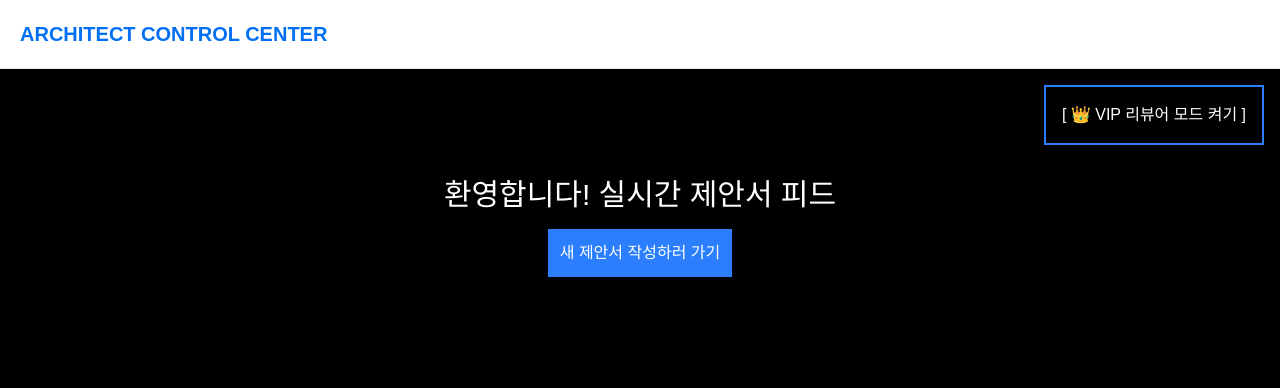
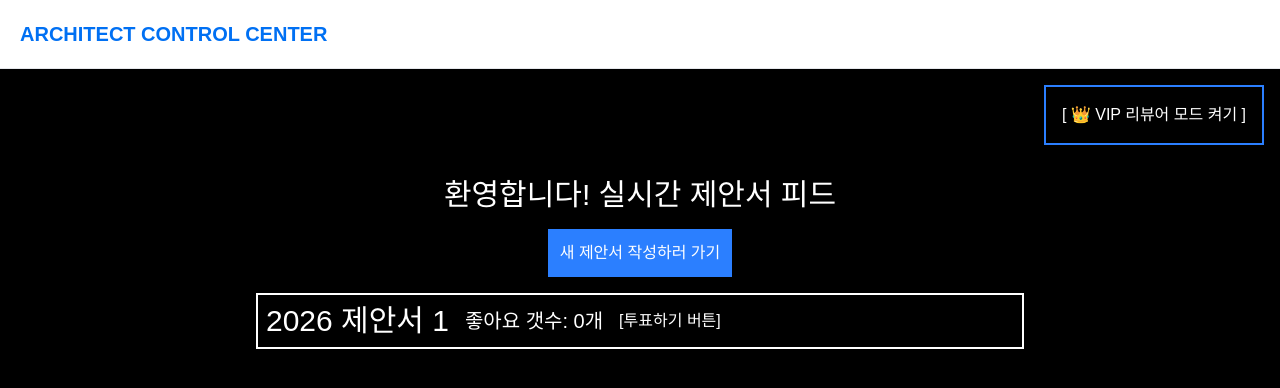
Before and after one commit to yunajoe/nextjs-master-class-part2-inflearn, a Next.js app: page /proposal in a window 1280 px wide. Shown: the top 388 px of the page. Built offline with nearby package versions, Linux system fonts and the light colour scheme; no server answers.

Commit message:
feat: cookies에 httpOnly, secure, path 속성 적용

```diff
--- a/src/app/proposal-action.ts
+++ b/src/app/proposal-action.ts
@@ -8,7 +8,13 @@ export async function proposalDarkModeActions() {
     const cookieStore = await cookies();
     const currentMode = cookieStore.get("mode")?.value ?? "light";
     const changeMode = currentMode === "dark" ? "light" : "dark";
-    cookieStore.set("mode", changeMode);
+    cookieStore.set({
+      httpOnly: true,
+      path: "/",
+      secure: process.env.NODE_ENV === "production",
+      name: "mode",
+      value: changeMode,
+    });
   } catch (error) {
     console.error("테마 변경 에러가 났습니다.");
   }
@@ -26,13 +32,14 @@ export async function proposalActions(
   try {
     const title = formData.get("title") as string;
     if (!title || title?.trim().length < 5) {
-      throw new Error("5자 이상 입력하세요!");
+      throw new Error("5자 이상 입력해주세요.");
     }
     await new Promise((resolve) => setTimeout(resolve, 3000));
     // db 작동
     const newData = {
       id: ProposalData.length + 1,
       title,
+      likeCount: 0,
     };
     ProposalData.push(newData);
     redirect("/proposal");
--- a/src/app/proposal/new/page.tsx
+++ b/src/app/proposal/new/page.tsx
@@ -21,8 +21,6 @@ const initialState = {
 };
 function Page() {
   const [state, dispatch] = useActionState(proposalActions, initialState);
-
-  console.log("State", state);
   return (
     <form
       action={dispatch}
--- a/src/app/proposal/page.tsx
+++ b/src/app/proposal/page.tsx
@@ -1,3 +1,4 @@
+import { ProposalData } from "@/lib/proposal-db";
 import Link from "next/link";
 
 async function page() {
@@ -10,6 +11,15 @@ async function page() {
       >
         새 제안서 작성하러 가기
       </Link>
+      <div className="border-2 border-white w-3xl">
+        {ProposalData.map((item) => (
+          <div key={item.id} className="p-2 flex gap-4 items-center">
+            <span className="text-3xl">{item.title}</span>
+            <span className="text-xl">좋아요 갯수: {item.likeCount}개</span>
+            <button>[투표하기 버튼]</button>
+          </div>
+        ))}
+      </div>
     </div>
   );
 }
--- a/src/lib/proposal-db.ts
+++ b/src/lib/proposal-db.ts
@@ -2,5 +2,6 @@ export let ProposalData = [
   {
     id: 1,
     title: "2026 제안서 1",
+    likeCount: 0,
   },
 ];
```
